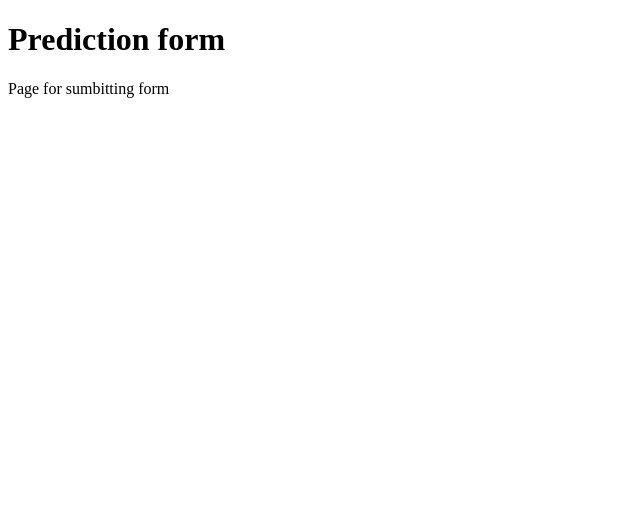
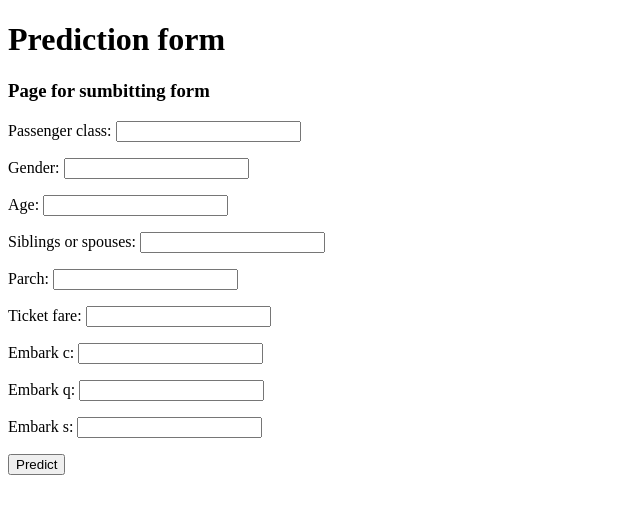
Before and after one commit to teritox/Titanic-Capstone-Project, a Django app: page /prediction_form in a window 1280 px wide. Shown: the top 514 px of the page, without its empty margins (0-640 px from the left). Run offline with Django 5.2, Linux system fonts and the light colour scheme.

Commit message:
Add prediction form for page

```diff
--- /dev/null
+++ b/web/predictor/forms.py
@@ -0,0 +1,12 @@
+from django import forms
+
+class PredictionForm(forms.Form):
+    passenger_class = forms.IntegerField()
+    gender = forms.IntegerField()
+    age = forms.IntegerField()
+    siblings_or_spouses = forms.IntegerField()
+    parch = forms.IntegerField()
+    ticket_fare = forms.IntegerField()
+    embark_c = forms.IntegerField()
+    embark_q = forms.IntegerField()
+    embark_s = forms.IntegerField()
--- a/web/predictor/templates/predictor/prediction_form.html
+++ b/web/predictor/templates/predictor/prediction_form.html
@@ -4,7 +4,18 @@
     <title>Titanic Capstone</title>
 </head>
 <body>
+
+    <div class="container">
     <h1>Prediction form</h1>
-    <p>Page for sumbitting form</p>
+    <h3>Page for sumbitting form</h3>
+
+    <form method="post">
+        {% csrf_token %}
+        {{ prediction_form.as_p }}
+        <input type="submit" value="Predict">
+    </form>
+
+</div>
+
 </body>
 </html>
--- a/web/predictor/views.py
+++ b/web/predictor/views.py
@@ -1,4 +1,5 @@
 from django.shortcuts import render
+from . import forms
 
 # Create your views here.
 
@@ -6,4 +7,15 @@ def home(request):
     return render(request, 'predictor/home.html')
 
 def prediction_form(request):
-    return render(request, 'predictor/prediction_form.html')
+    prediction_form = forms.PredictionForm()
+
+    if request.method == 'POST':
+        form = forms.PredictionForm(request.POST)
+
+        #If form is valid
+            #Add to database
+            #return to result page
+
+
+
+    return render(request, 'predictor/prediction_form.html', {'prediction_form': prediction_form})
```
